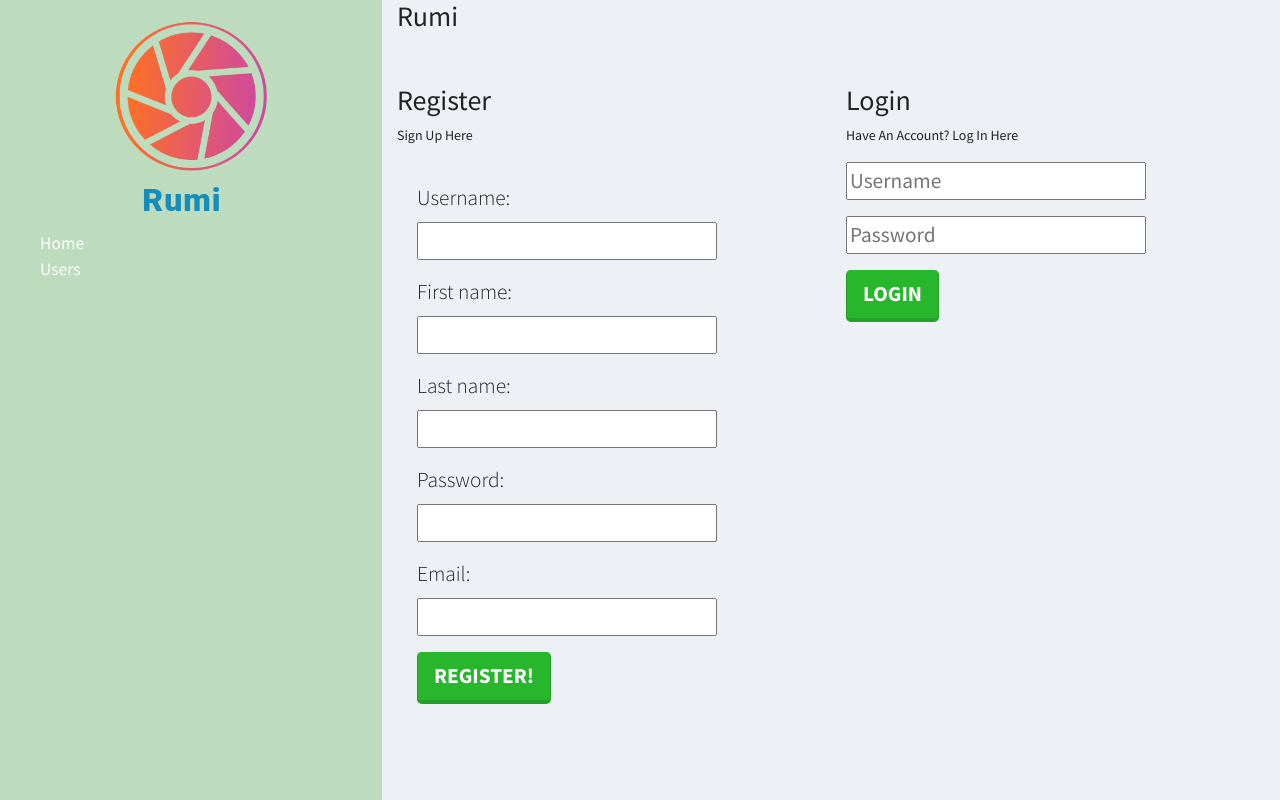
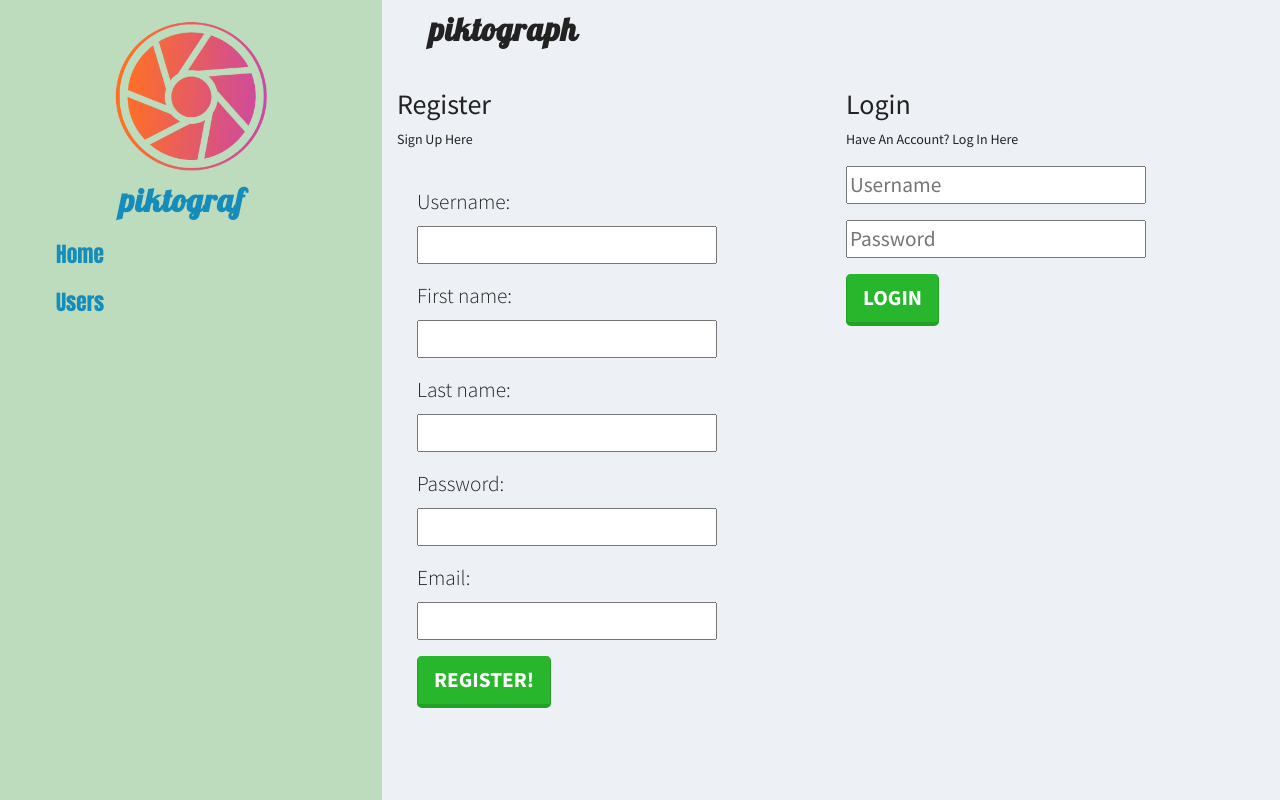
Before and after one commit to stevezlin/picasso_project, a Django app: page / in a window 1280 px wide. Run offline with Django 3.2, Linux system fonts and the light colour scheme; some libraries are stand-ins or nearby versions.

Commit message:
styled some of the base, made titles consistent to piktograf

```diff
--- a/picassoapp/static/styles.css
+++ b/picassoapp/static/styles.css
@@ -1,6 +1,5 @@
-/* Let's make our logo look like You-Know-Who's */
 .navbar-brand {
-    font-family: Roboto, Helvetica;
+    font-family: 'Lobster', cursive;
     font-weight: 800;
     letter-spacing: 1px;
     font-size: 24pt;
@@ -14,6 +13,7 @@ body {
 }
 
 .nav-link {
+    font-family: 'Anton', sans-serif;
     font-size: 16pt;
 }
 
--- a/picassoapp/templates/base.html
+++ b/picassoapp/templates/base.html
@@ -3,7 +3,7 @@
   <head>
     <meta charset="utf-8">
     <meta http-equiv="x-ua-compatible" content="ie=edge">
-    <title>{% block title %}Rumi{% endblock title %}</title>
+    <title>{% block title %}piktograf{% endblock title %}</title>
     <meta name="viewport" content="width=device-width, initial-scale=1.0">
     <meta name="description" content="">
     <meta name="author" content="">
@@ -16,7 +16,7 @@
 
 
  <!-- google font -->
-<link href="https://fonts.googleapis.com/css?family=Kalam" rel="stylesheet">
+<link href="https://fonts.googleapis.com/css?family=Anton|Lobster" rel="stylesheet">
 
 {{ form.media }}
   </head>
@@ -27,14 +27,14 @@
             <div class="brand-contain">
             <br>
             <center><img src="/static/logo.png" height="150 px"><br>
-            <a href="/" class="navbar-brand">Rumi</a></center>
+            <a href="/" class="navbar-brand">piktograf</a></center>
             </div>
             <div>
                 <ul>
-                    <li class="navlinks">
+                    <li class="nav-link">
                         <a href="{% url "home" %}">Home</a>
                     </li>
-                    <li class="navlinks">
+                    <li class="nav-link">
                         <a href="{% url "all_users" %}">Users</a>
                     </li>
 
--- a/picassoapp/templates/pages/feed.html
+++ b/picassoapp/templates/pages/feed.html
@@ -1,6 +1,6 @@
 {% extends "base.html" %}
 
-{% block title %}{{ username }} - Rumi Feed{% endblock %}
+{% block title %}{{ username }} - Piktograf Feed{% endblock %}
 
 {% block content %}
 
--- a/picassoapp/templates/pages/home.html
+++ b/picassoapp/templates/pages/home.html
@@ -1,9 +1,9 @@
 {% extends "base.html" %}
 
-{% block title %}Rumi Home{% endblock %}
+{% block title %}Piktograf Home{% endblock %}
 
 {% block content %}
-<h2>Rumi</h2>
+<h2 class="navbar-brand">piktograph</h2>
 <br />
 <br />
 
```
Also changed, not shown: db.sqlite3.
